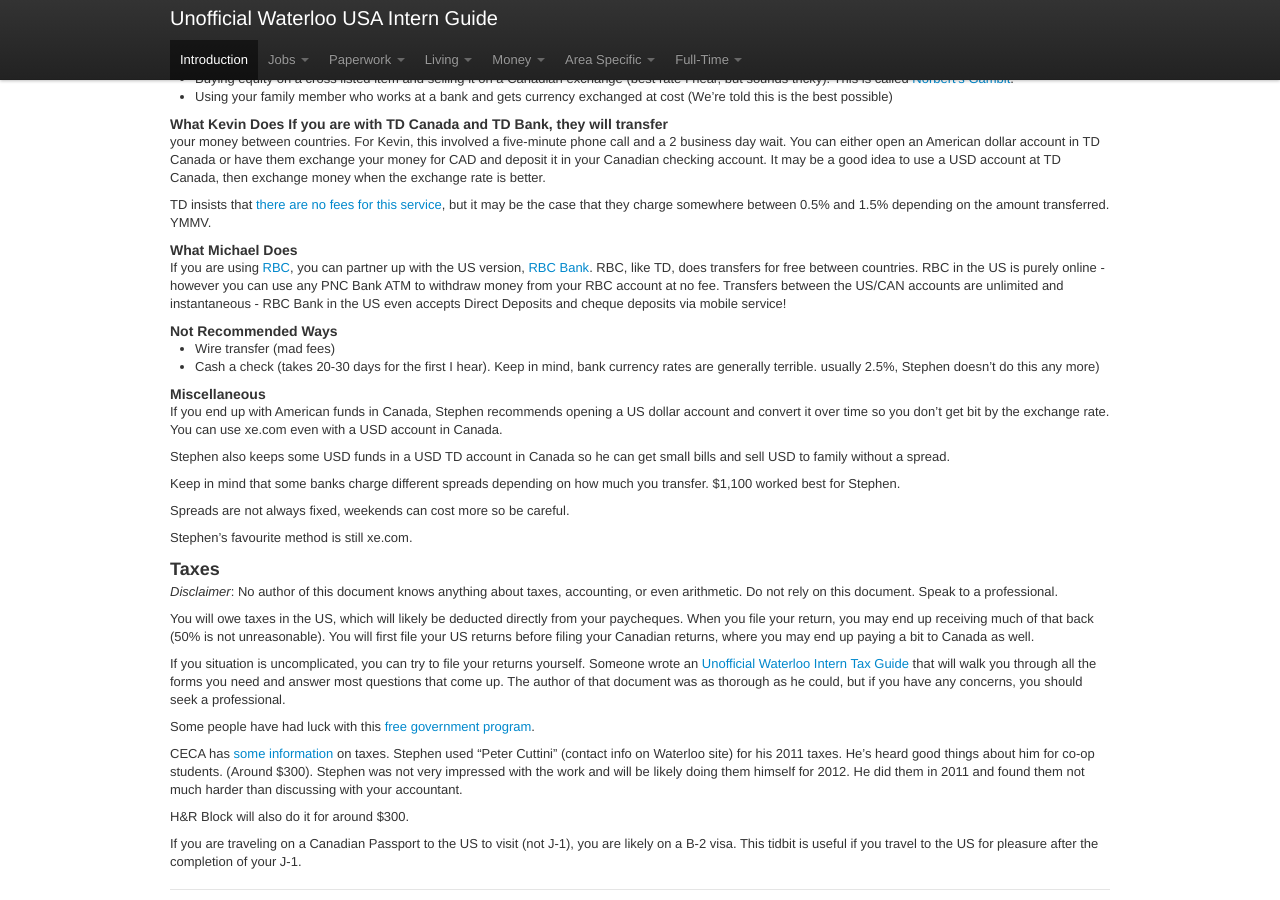
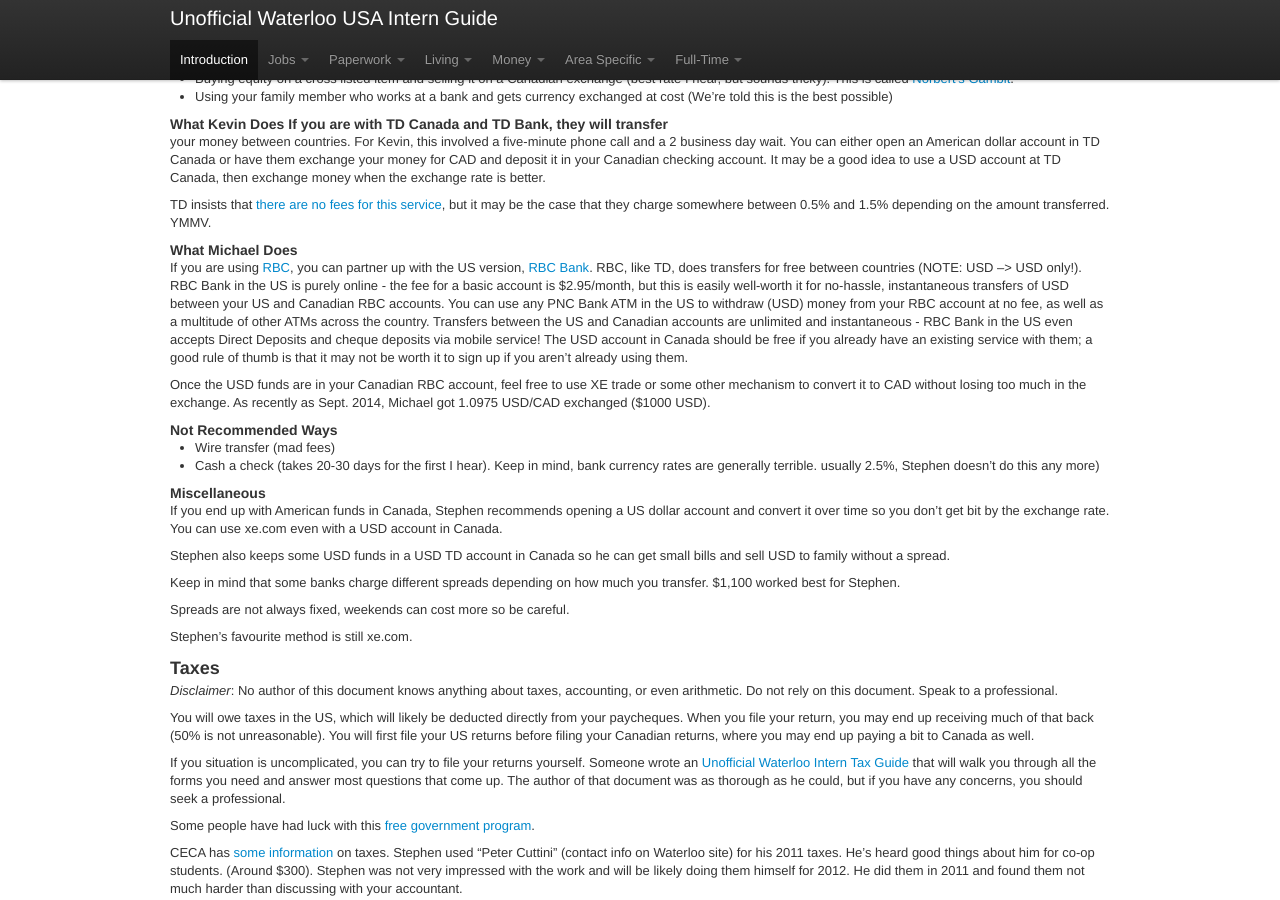
Before and after one commit to sholiday/Unofficial-Waterloo-USA-Intern-Guide, a Jekyll site: the page built from index.markdown, in a window 1280 px wide and 900 px high, scrolled down 7345 px. Built offline with Jekyll 4.4.1, drawn with Linux system fonts in a browser that asks for light colours; nearby versions of some CDN libraries; Markdown is read by kramdown in place of the engine named in the settings; some of the changed text lies outside the part shown.

Commit message:
More clarity added to RBC Bank USA, as well as a correction to reflect RBC Bank presence as only online

```diff
--- a/index.markdown
+++ b/index.markdown
@@ -500,7 +500,7 @@ fee. Note, xe.com will likely get you a better rate. But the following method is
 very flexible. This method worked out pretty well for Prashanth:
 
 1. Open a U.S Bank Account with your Canadian Bank (Prashanth used TD but
-   recommend RBC, RBC has a US branch as well though none in California)
+   recommend RBC, RBC has a US branch as well though only exists online)
 2. Transfer some money to this account to last you for a few weeks in US
 3. Get a US Dollar Credit Card from Canada and use this for initial spending.
    If you are not eligible, you can ask your parents to open it for you and a
@@ -613,11 +613,14 @@ TD insists that [there are no fees for this service](http://www.tdbank.com/perso
 
 #### What Michael Does
 If you are using [RBC](http://www.rbcroyalbank.com/), you can partner up with the US version, [RBC Bank](http://www.rbcbank.com/).
-RBC, like TD, does transfers for free between countries. RBC in the US is purely online -
-however you can use any PNC Bank ATM to withdraw money from your RBC account at no fee.
-Transfers between the US/CAN accounts are unlimited and instantaneous - RBC Bank in the
-US even accepts Direct Deposits and cheque deposits via mobile service!
+RBC, like TD, does transfers for free between countries (NOTE: USD --> USD only!). RBC Bank in the US is purely online -
+the fee for a basic account is $2.95/month, but this is easily well-worth it for no-hassle, instantaneous transfers of USD between your US and Canadian RBC accounts.
+You can use any PNC Bank ATM in the US to withdraw (USD) money from your RBC account at no fee, as well as a multitude of other ATMs across the country.
+Transfers between the US and Canadian accounts are unlimited and instantaneous - RBC Bank in the US even accepts Direct Deposits and cheque deposits via mobile service!
+The USD account in Canada should be free if you already have an existing service with them; a good rule of thumb is that it may not be worth it to sign up if you aren't already using them.
 
+Once the USD funds are in your Canadian RBC account, feel free to use XE trade or some other mechanism to convert it to CAD without losing too much in the exchange.
+As recently as Sept. 2014, Michael got 1.0975 USD/CAD exchanged ($1000 USD).
 
 #### Not Recommended Ways
 
```
